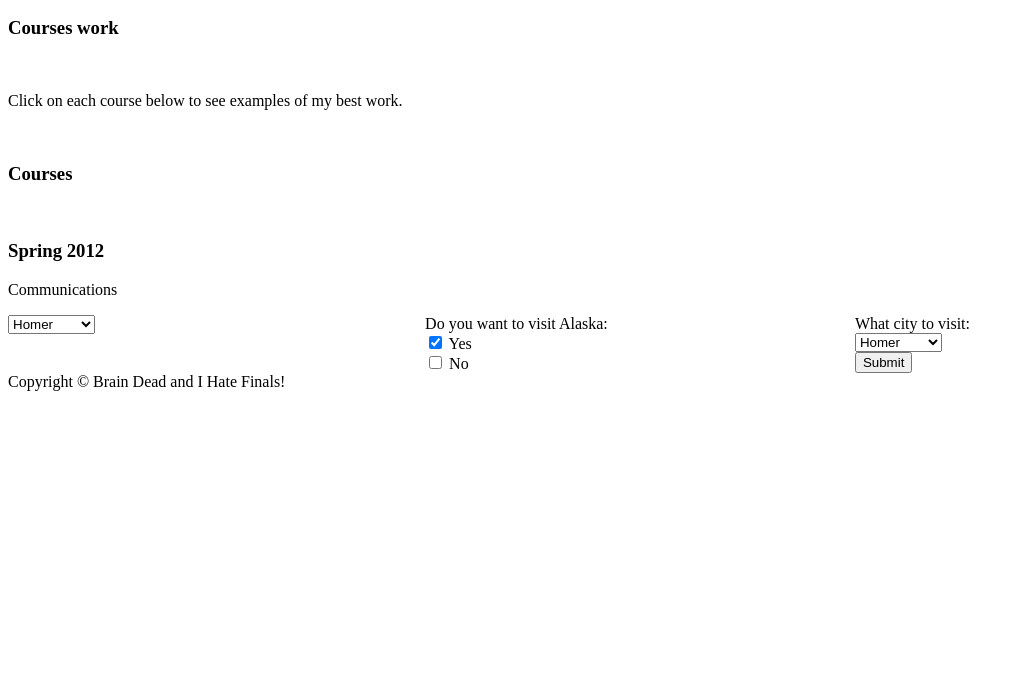
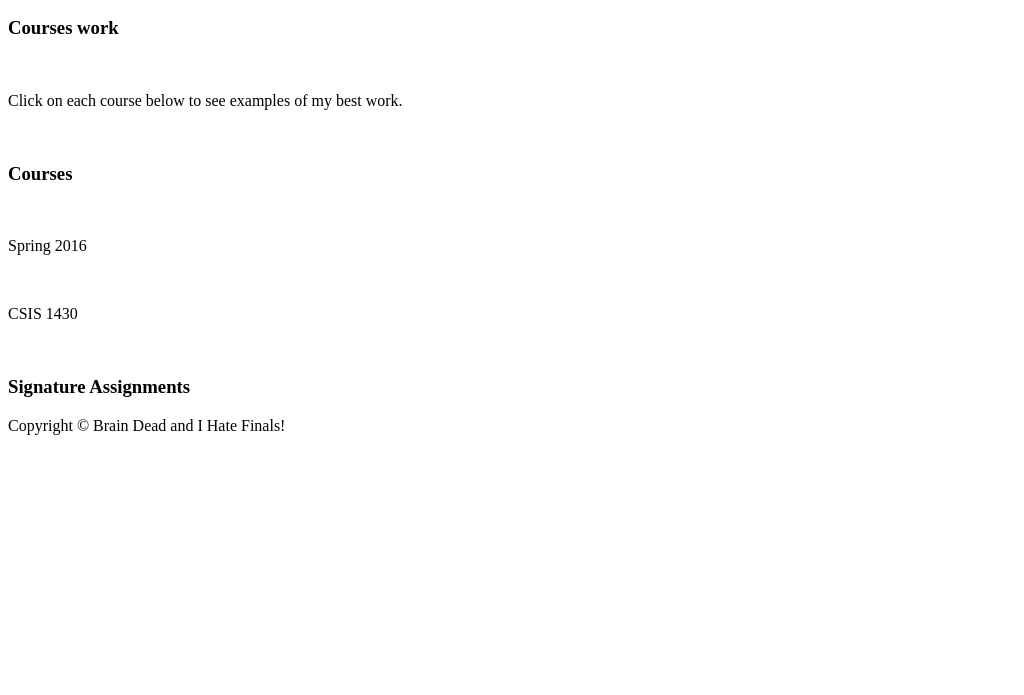
Before and after one commit to RodneyWorch/E-Portfolio, a plain HTML site: page coursework.html in a window 1280 px wide. Shown: the part 105-800 px from the top of the page, without its empty margins (0-1024 px from the left). Drawn offline with Linux system fonts and the light colour scheme.

Commit message:
Update coursework.html

```diff
--- a/coursework.html
+++ b/coursework.html
@@ -11,7 +11,7 @@
   <!-- Div and ID for wrapper -->
   <div id="wrapper">
     <header id="top_header">
-      <h1 style="font-size: 170%; font-family: cursive">School Work</h1>
+      <h1 style="font-size: 170%; font-family: cursive">School Work E-Portfolio</h1>
     </header>
 
     <nav id="menu">
@@ -31,47 +31,14 @@
               <h1>Courses work</h1></br>
               <p>Click on each course below to see examples of my best work.</p></br>
               <h1>Courses</h1></br>
-
-              <!-- columns divs, float left, no margin so there is no space between column, width=1/3, Radio button -->
-                  <h1>Spring 2012</h1>
-                  <p>Communications</p>
-                  <form id="column1" style="float:left; margin:0; width:33%;">
-                    <select name="citys">
-                      <option value="Girdwood">Girdwood</option>
-                      <option value="Anchorage">Anchorage</option>
-                      <option value="Homer" selected>Homer</option>
-                      <option value="Haines">Haines</option>
-                    </select>
-                  </form>
-
-    <!-- columns divs, float left, no margin so there is no space between column, width=1/3, Check Box -->
-    <div id="column2" style="float:left; margin:0;width:33%;">
-      Do you want to visit Alaska:
-      <form>
-        <input type="checkbox" name="yesorno" value="Yes" checked> Yes
-        <br>
-        <input type="checkbox" name="yesorno" value="No"> No
-        <br>
-      </form>
-    </div>
-    <!-- columns divs, float left, no margin so there is no space between column, width=1/3, Drop Down List -->
-    <div id="column3" style="float:right; margin:0;width:33%">
-      What city to visit:
-      <form action="action_page.php">
-        <select name="citys">
-          <option value="Girdwood">Girdwood</option>
-          <option value="Anchorage">Anchorage</option>
-          <option value="Homer" selected>Homer</option>
-          <option value="Haines">Haines</option>
-        </select>
-        <br>
-        <input type="submit">
-      </form>
-    </div>
+              <p>Spring 2016</p></br>
+              <p>CSIS 1430</p></br>
+              <h1>Signature Assignments</h1>
             </hgroup>
           </header>
         </article>
       </section>
+
     </div>
 
     <!-- footer -->
```
